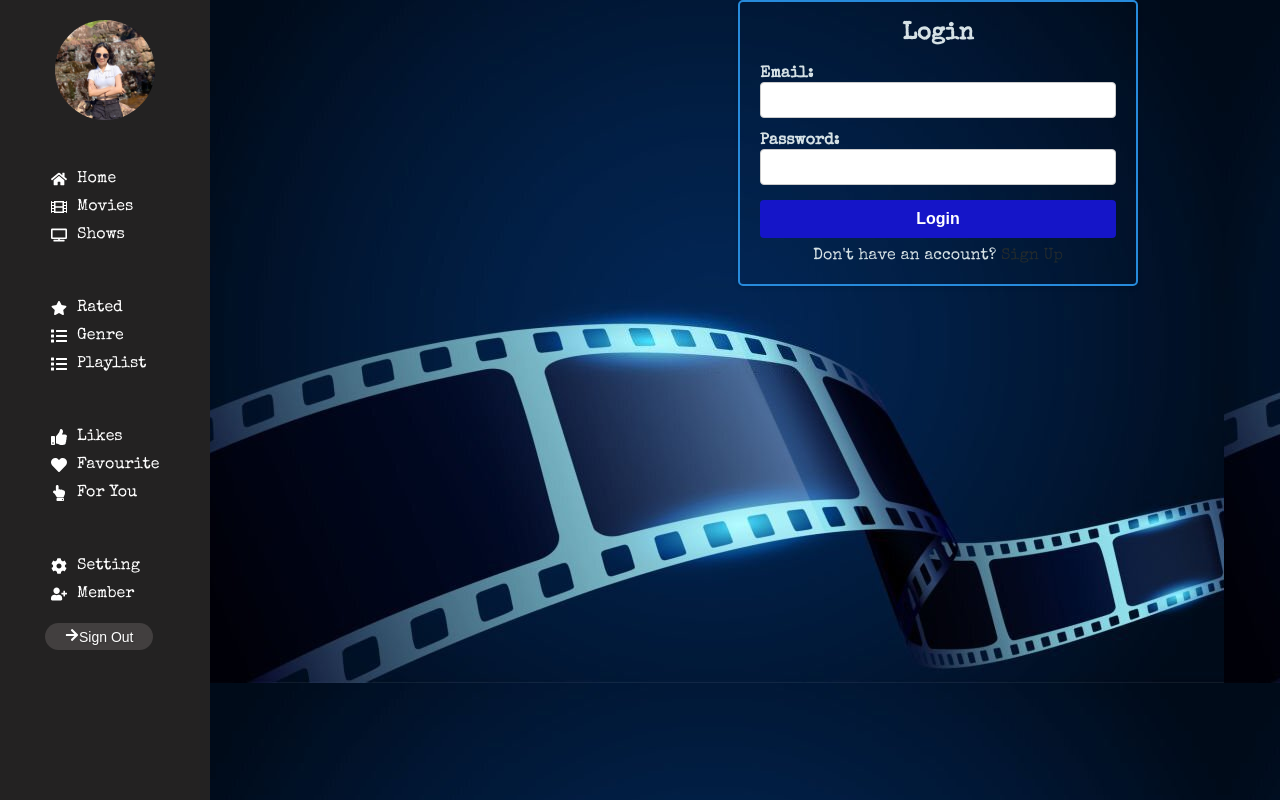
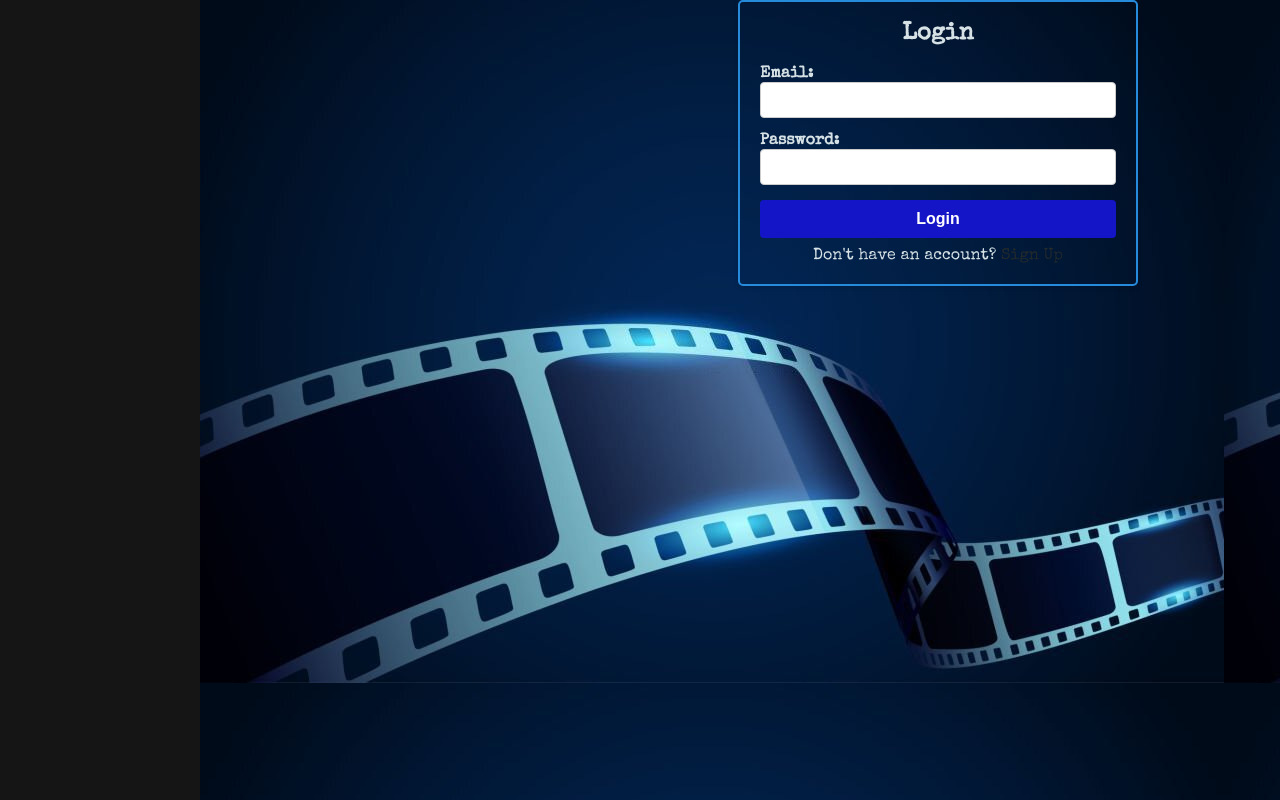
Before and after one commit to dhoangg003/Movie-App-CIJS85, a React (Create React App) app: page /login in a window 1280 px wide. Shown: the top 800 px of the page. Built offline with nearby package versions, Linux system fonts and the light colour scheme.

Commit message:
add logout

```diff
--- a/src/App.js
+++ b/src/App.js
@@ -7,18 +7,29 @@ import SettingPage from "./pages/SettingPage/SettingPage";
 import MovieDetail from "./pages/MovieDetail/MovieDetail";
 import "./App.css";
 import SideBar from "./components/SideBar/SideBar";
-import { useState } from "react";
+import { createContext, useState } from "react";
+
+export const AuthContext = createContext();
 
 function App() {
-  const [isLoggedIn, setIsLoggedIn] = useState(true);
+  const [isLoggedIn, setIsLoggedIn] = useState(false);
 
-  const handleSignOut = () => {
+  const signOut = () => {
     setIsLoggedIn(false);
   };
+  const logIn = () => {
+    setIsLoggedIn(true);
+  };
   return (
+    <AuthContext.Provider
+      value={{
+        isLoggedIn,
+        signOut,
+        logIn,
+      }}
+    >
       <div className="app">
-      <SideBar handleSignOut={handleSignOut} />
-
+        {isLoggedIn && <SideBar signOut={signOut} />}
         <main className="main-content">
           <Routes>
             <Route path="/" element={<HomePage />} />
@@ -30,6 +41,7 @@ function App() {
           </Routes>
         </main>
       </div>
+    </AuthContext.Provider>
   );
 }
 
--- a/src/components/SideBar/SideBar.js
+++ b/src/components/SideBar/SideBar.js
@@ -1,88 +1,3 @@
-// import React from "react";
-// import "./SideBar.css";
-// import logo1 from "../../images/logo1.jpg";
-// import { FaHome } from "react-icons/fa";
-// import { FaFilm } from "react-icons/fa";
-// import { FaTv } from "react-icons/fa";
-// import { FaStar } from "react-icons/fa";
-// import { FaList } from "react-icons/fa";
-// import { FaThumbsUp } from "react-icons/fa";
-// import { FaHeart } from "react-icons/fa";
-// import { FaHandPointUp } from "react-icons/fa";
-// import { FaCog } from "react-icons/fa";
-// import { FaUserPlus } from "react-icons/fa";
-// import { FaArrowRight } from "react-icons/fa";
-
-// import { Link, useNavigate } from "react-router-dom"; // Import Link and useNavigate
-
-// const SideBar = () => {
-//   const navigate = useNavigate(); // Get the navigate function from react-router-dom
-
-//   const handleSignOut = () => {
-//     // Xóa trạng thái trong localStorage khi đăng xuất
-//     localStorage.removeItem("sidebarVisible");
-//     navigate.push("/pages/login");
-//   };
-
-//   return (
-//     <div className="sidebar-wrapper">
-//       <div className="sidebar-avatar">
-//         <img src={logo1} alt="logo" />
-//       </div>
-//       <div className="sidebar">
-//         <ul>
-//           <li className="icon-with-text">
-//             <FaHome /> Home
-//           </li>
-//           <li className="icon-with-text">
-//             <FaFilm />
-//             Movies
-//           </li>
-//           <li className="icon-with-text">
-//             <FaTv /> Shows
-//           </li>
-//           <li className="icon-with-text">
-//             <FaStar /> Rated
-//           </li>
-//           <li className="icon-with-text">
-//             <FaList /> Genre
-//           </li>
-//           <li className="icon-with-text">
-//             <FaList /> Playlist
-//           </li>
-//         </ul>
-
-//         <ul>
-//           <li className="icon-with-text">
-//             <FaThumbsUp /> Likes
-//           </li>
-//           <li className="icon-with-text">
-//             <FaHeart /> Favourite
-//           </li>
-//           <li className="icon-with-text">
-//             <FaHandPointUp /> For You
-//           </li>
-//         </ul>
-
-//         <ul>
-//           <li className="icon-with-text">
-//             <FaCog /> Setting
-//           </li>
-//           <li className="icon-with-text">
-//             <FaUserPlus /> Member
-//           </li>
-//           <button className="btn2" onClick={handleSignOut}>
-//             <FaArrowRight />
-//             Sign Out
-//           </button>
-//         </ul>
-//       </div>
-//     </div>
-//   );
-// };
-
-// export default SideBar;
-
 import React from "react";
 import "./SideBar.css";
 import logo1 from "../../images/logo1.jpg";
@@ -98,16 +13,15 @@ import {
   FaCog,
   FaUserPlus,
   FaArrowRight,
-  FaArrowLeft,
 } from "react-icons/fa";
 
-import { Link, useNavigate, useLocation } from "react-router-dom";
+import { useNavigate } from "react-router-dom";
 
-const SideBar = () => {
+const SideBar = ({ signOut }) => {
   const navigate = useNavigate();
-  const location = useLocation();
 
   const handleSignOut = () => {
+    signOut();
     navigate("/login");
   };
   const handleHome = () => {
--- a/src/pages/LoginPage/LoginPage.js
+++ b/src/pages/LoginPage/LoginPage.js
@@ -1,11 +1,13 @@
-import React, { useState } from "react";
+import React, { useContext, useState } from "react";
 import { Link, useNavigate } from "react-router-dom";
 import "./LoginPage.css";
 import slider5 from "../../images/slider5.jpg";
+import { AuthContext } from "../../App";
 const LoginPage = () => {
   const [email, setEmail] = useState("");
   const [password, setPassword] = useState("");
   const navigate = useNavigate();
+  const { logIn } = useContext(AuthContext);
 
   const handleLogin = (e) => {
     e.preventDefault();
@@ -13,6 +15,7 @@ const LoginPage = () => {
     // For simplicity, we'll just check if the email and password are not empty
     if (email.trim() !== "" && password.trim() !== "") {
       // If the login is successful, navigate to the homepage
+      logIn();
       navigate("/");
     } else {
       // If the login fails, you can show an error message or handle it as needed
```
Lines whose indentation alone changed are shown as unchanged.
